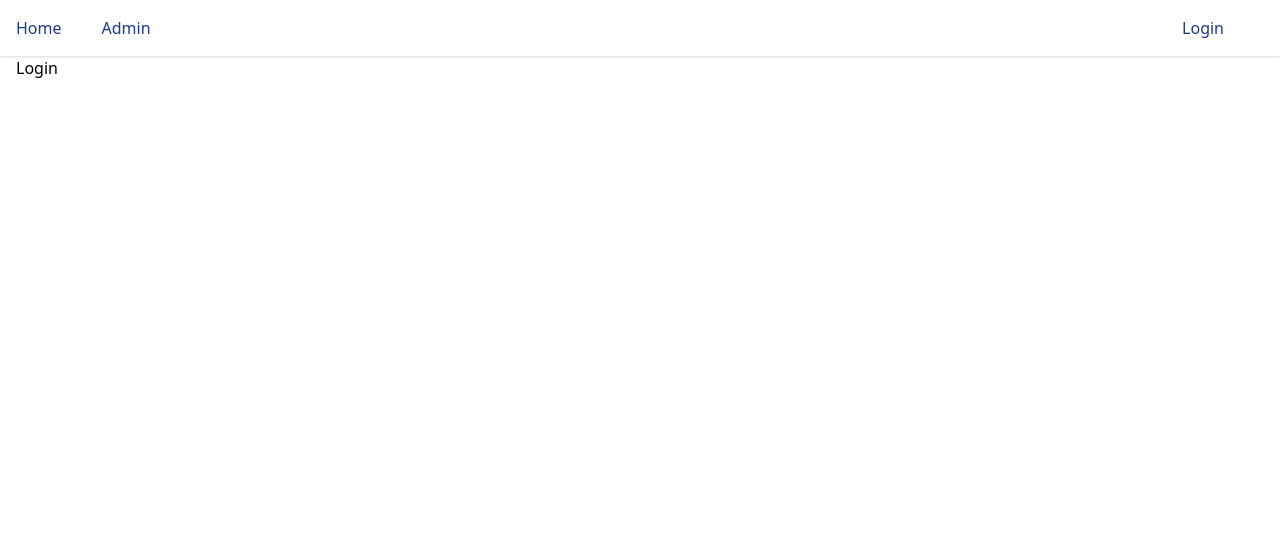
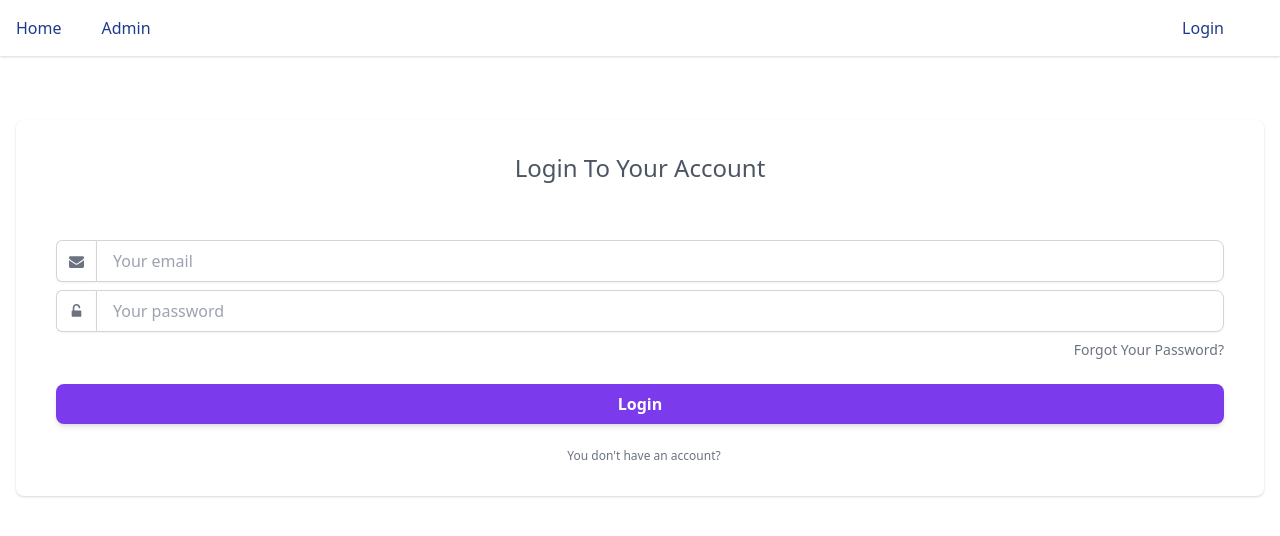
Before and after one commit to aperezl/pruebas-react, a React (Create React App) app in the folder firebase-auth/: page /login in a window 1280 px wide. Shown: the top 536 px of the page. Built offline with nearby package versions, Linux system fonts and the light colour scheme.

Commit message:
add login form

```diff
--- a/firebase-auth/src/components/Login.js
+++ b/firebase-auth/src/components/Login.js
@@ -2,9 +2,57 @@ import React from 'react'
 
 const Login = () => {
   return (
-    <div>
-      <h2>Login</h2>
+
+  <div className="flex flex-col w-full w-64 px-4 py-8 bg-white rounded-lg shadow dark:bg-gray-800 sm:px-6 md:px-8 lg:px-10 mt-16">
+    <div className="self-center mb-6 text-xl font-light text-gray-600 sm:text-2xl dark:text-white">
+        Login To Your Account
     </div>
+    <div className="mt-8">
+        <form action="#" autoComplete="off">
+            <div className="flex flex-col mb-2">
+                <div className="flex relative ">
+                    <span className="rounded-l-md inline-flex  items-center px-3 border-t bg-white border-l border-b  border-gray-300 text-gray-500 shadow-sm text-sm">
+                        <svg width="15" height="15" fill="currentColor" viewBox="0 0 1792 1792" xmlns="http://www.w3.org/2000/svg">
+                            <path d="M1792 710v794q0 66-47 113t-113 47h-1472q-66 0-113-47t-47-113v-794q44 49 101 87 362 246 497 345 57 42 92.5 65.5t94.5 48 110 24.5h2q51 0 110-24.5t94.5-48 92.5-65.5q170-123 498-345 57-39 100-87zm0-294q0 79-49 151t-122 123q-376 261-468 325-10 7-42.5 30.5t-54 38-52 32.5-57.5 27-50 9h-2q-23 0-50-9t-57.5-27-52-32.5-54-38-42.5-30.5q-91-64-262-182.5t-205-142.5q-62-42-117-115.5t-55-136.5q0-78 41.5-130t118.5-52h1472q65 0 112.5 47t47.5 113z">
+                            </path>
+                        </svg>
+                    </span>
+                    <input type="text" id="sign-in-email" className=" rounded-r-lg flex-1 appearance-none border border-gray-300 w-full py-2 px-4 bg-white text-gray-700 placeholder-gray-400 shadow-sm text-base focus:outline-none focus:ring-2 focus:ring-purple-600 focus:border-transparent" placeholder="Your email"/>
+                    </div>
+                </div>
+                <div className="flex flex-col mb-6">
+                    <div className="flex relative ">
+                        <span className="rounded-l-md inline-flex  items-center px-3 border-t bg-white border-l border-b  border-gray-300 text-gray-500 shadow-sm text-sm">
+                            <svg width="15" height="15" fill="currentColor" viewBox="0 0 1792 1792" xmlns="http://www.w3.org/2000/svg">
+                                <path d="M1376 768q40 0 68 28t28 68v576q0 40-28 68t-68 28h-960q-40 0-68-28t-28-68v-576q0-40 28-68t68-28h32v-320q0-185 131.5-316.5t316.5-131.5 316.5 131.5 131.5 316.5q0 26-19 45t-45 19h-64q-26 0-45-19t-19-45q0-106-75-181t-181-75-181 75-75 181v320h736z">
+                                </path>
+                            </svg>
+                        </span>
+                        <input type="password" id="sign-in-email" className=" rounded-r-lg flex-1 appearance-none border border-gray-300 w-full py-2 px-4 bg-white text-gray-700 placeholder-gray-400 shadow-sm text-base focus:outline-none focus:ring-2 focus:ring-purple-600 focus:border-transparent" placeholder="Your password"/>
+                        </div>
+                    </div>
+                    <div className="flex items-center mb-6 -mt-4">
+                        <div className="flex ml-auto">
+                            <a href="#" className="inline-flex text-xs font-thin text-gray-500 sm:text-sm dark:text-gray-100 hover:text-gray-700 dark:hover:text-white">
+                                Forgot Your Password?
+                            </a>
+                        </div>
+                    </div>
+                    <div className="flex w-full">
+                        <button type="submit" className="py-2 px-4  bg-purple-600 hover:bg-purple-700 focus:ring-purple-500 focus:ring-offset-purple-200 text-white w-full transition ease-in duration-200 text-center text-base font-semibold shadow-md focus:outline-none focus:ring-2 focus:ring-offset-2  rounded-lg ">
+                            Login
+                        </button>
+                    </div>
+                </form>
+            </div>
+            <div className="flex items-center justify-center mt-6">
+                <a href="#" target="_blank" className="inline-flex items-center text-xs font-thin text-center text-gray-500 hover:text-gray-700 dark:text-gray-100 dark:hover:text-white">
+                    <span className="ml-2">
+                        You don&#x27;t have an account?
+                    </span>
+                </a>
+            </div>
+        </div>
   )
 }
 
```
